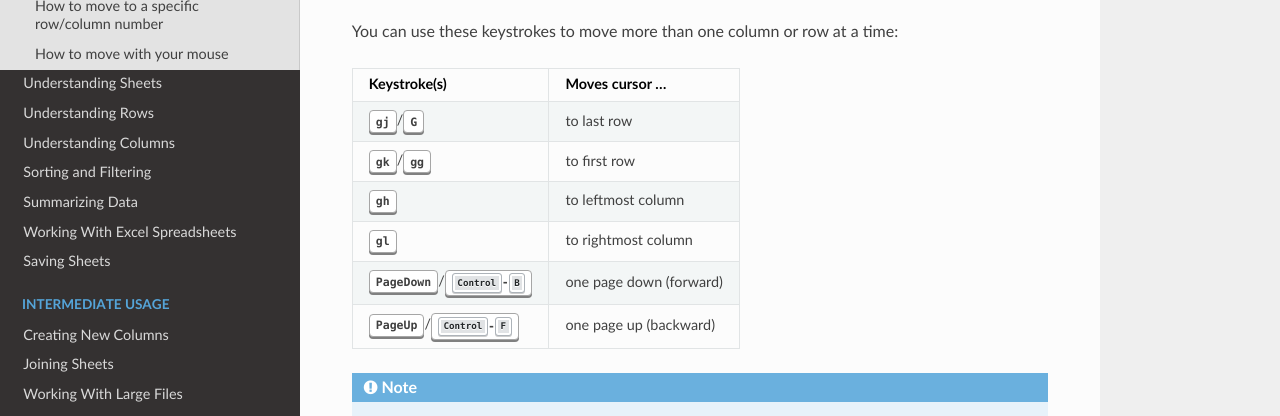
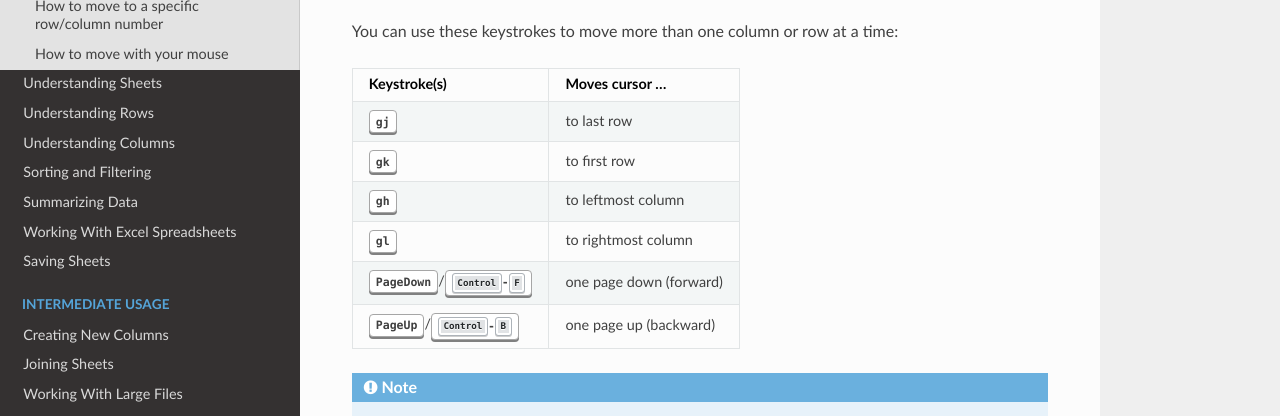
Before and after one commit to jsvine/intro-to-visidata, a Sphinx documentation site: the page built from docs/basics/navigating-visidata.rst, in a window 1280 px wide and 900 px high, scrolled down 727 px. Shown: the part 146-562 px from the top of the window. Built offline with Sphinx 7.4.7 and the Read the Docs theme 2.0.0, drawn with Linux system fonts in a browser that asks for light colours.

Commit message:
Correct & simplify the "How to move faster" table

```diff
--- a/docs/basics/navigating-visidata.rst
+++ b/docs/basics/navigating-visidata.rst
@@ -29,12 +29,12 @@ You can use these keystrokes to move more than one column or row at a time:
 =================================  =======================
 Keystroke(s)                       Moves cursor ...
 =================================  =======================
-:kbd:`gj`/:kbd:`G`                 to last row
-:kbd:`gk`/:kbd:`gg`                to first row
+:kbd:`gj`                          to last row
+:kbd:`gk`                          to first row
 :kbd:`gh`                          to leftmost column
 :kbd:`gl`                          to rightmost column
-:kbd:`PageDown`/:kbd:`Control-B`   one page down (forward)
-:kbd:`PageUp`/:kbd:`Control-F`     one page up (backward)
+:kbd:`PageDown`/:kbd:`Control-F`   one page down (forward)
+:kbd:`PageUp`/:kbd:`Control-B`     one page up (backward)
 =================================  =======================
 
 .. note::
```
